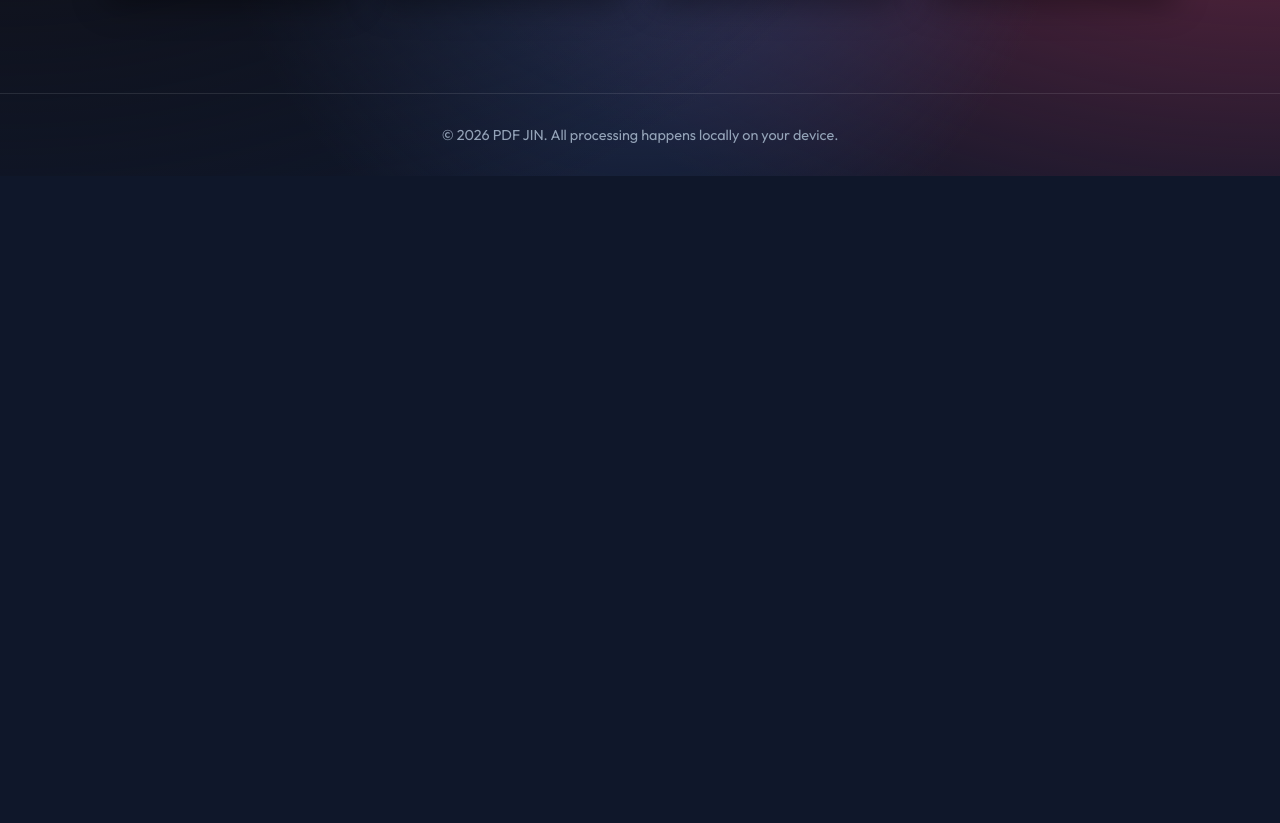
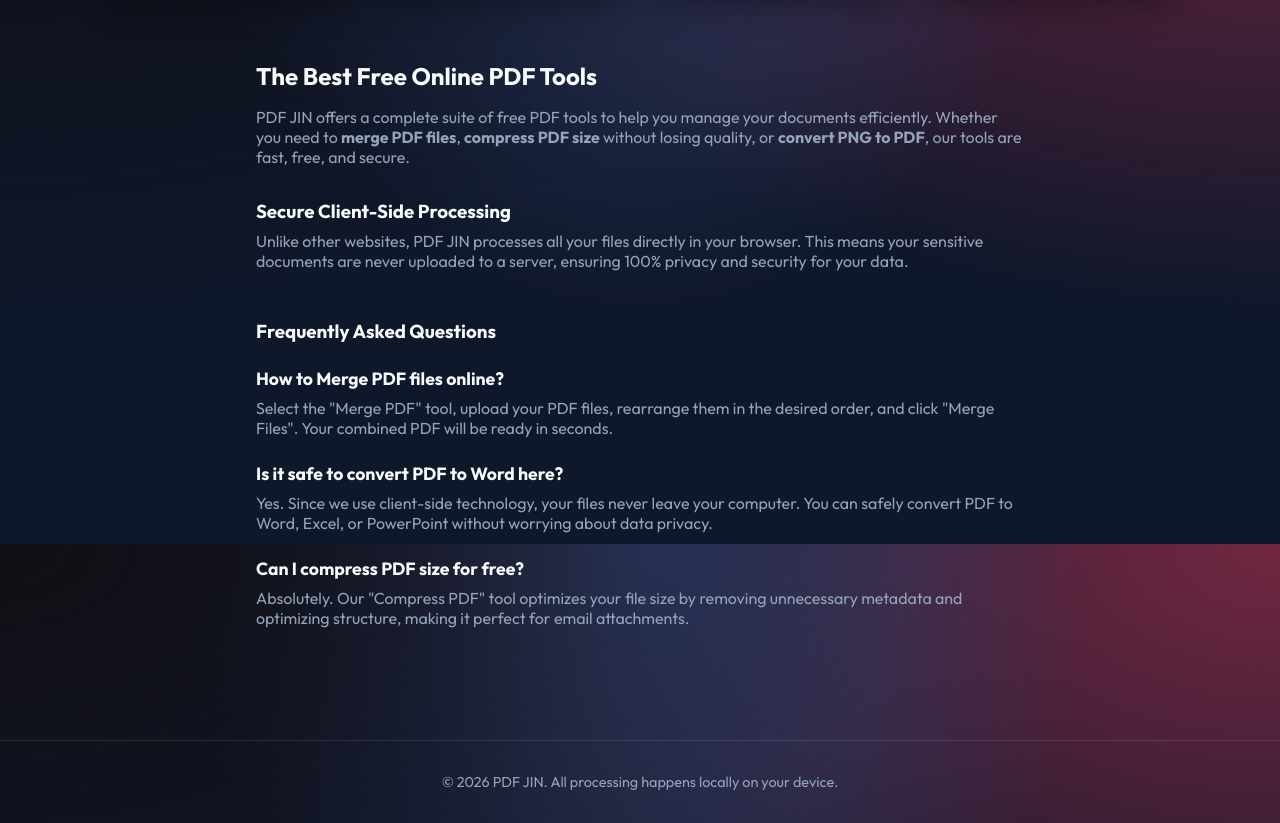
Before and after one commit to ahmedmehrajraza/PDF-JIN, a website: page index.html in a window 1280 px wide. Shown: the part 2656-3479 px from the top of the page. Before the commit the page ends 2832 px from the top, so only its background shows below. Drawn offline with nearby package versions, Linux system fonts and the light colour scheme; a script that the page names is missing.

Commit message:
git add . git commit -m "Add SEO content" git push

```diff
--- a/index.html
+++ b/index.html
@@ -265,6 +265,50 @@
                     </div>
                 </div>
             </div>
+
+            <!-- SEO Content Section -->
+            <section class="seo-content"
+                style="max-width: 800px; margin: 4rem auto; padding: 0 1rem; color: var(--text-secondary);">
+                <div class="seo-block">
+                    <h2 style="color: var(--text-primary); margin-bottom: 1rem;">The Best Free Online PDF Tools</h2>
+                    <p>PDF JIN offers a complete suite of free PDF tools to help you manage your documents efficiently.
+                        Whether you need to <strong>merge PDF files</strong>, <strong>compress PDF size</strong> without
+                        losing quality, or <strong>convert PNG to PDF</strong>, our tools are fast, free, and secure.
+                    </p>
+                </div>
+
+                <div class="seo-block" style="margin-top: 2rem;">
+                    <h3 style="color: var(--text-primary); margin-bottom: 0.5rem;">Secure Client-Side Processing</h3>
+                    <p>Unlike other websites, PDF JIN processes all your files directly in your browser. This means your
+                        sensitive documents are never uploaded to a server, ensuring 100% privacy and security for your
+                        data.</p>
+                </div>
+
+                <div class="faq-section" style="margin-top: 3rem;">
+                    <h3 style="color: var(--text-primary); margin-bottom: 1.5rem;">Frequently Asked Questions</h3>
+
+                    <div class="faq-item" style="margin-bottom: 1.5rem;">
+                        <h4 style="color: var(--text-primary); margin-bottom: 0.5rem; font-size: 1.1rem;">How to Merge
+                            PDF files online?</h4>
+                        <p>Select the "Merge PDF" tool, upload your PDF files, rearrange them in the desired order, and
+                            click "Merge Files". Your combined PDF will be ready in seconds.</p>
+                    </div>
+
+                    <div class="faq-item" style="margin-bottom: 1.5rem;">
+                        <h4 style="color: var(--text-primary); margin-bottom: 0.5rem; font-size: 1.1rem;">Is it safe to
+                            convert PDF to Word here?</h4>
+                        <p>Yes. Since we use client-side technology, your files never leave your computer. You can
+                            safely convert PDF to Word, Excel, or PowerPoint without worrying about data privacy.</p>
+                    </div>
+
+                    <div class="faq-item">
+                        <h4 style="color: var(--text-primary); margin-bottom: 0.5rem; font-size: 1.1rem;">Can I compress
+                            PDF size for free?</h4>
+                        <p>Absolutely. Our "Compress PDF" tool optimizes your file size by removing unnecessary metadata
+                            and optimizing structure, making it perfect for email attachments.</p>
+                    </div>
+                </div>
+            </section>
         </section>
 
         <!-- Tool Workspaces -->
```
